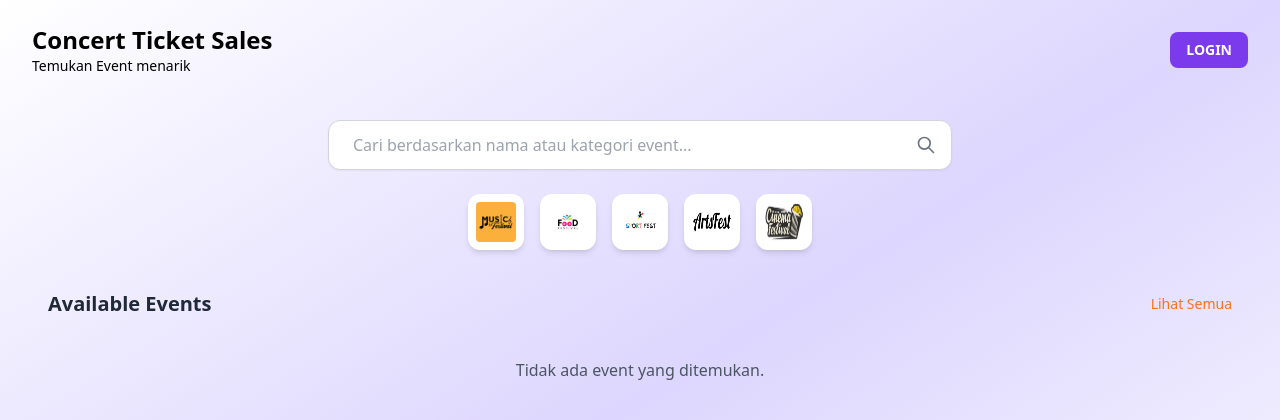
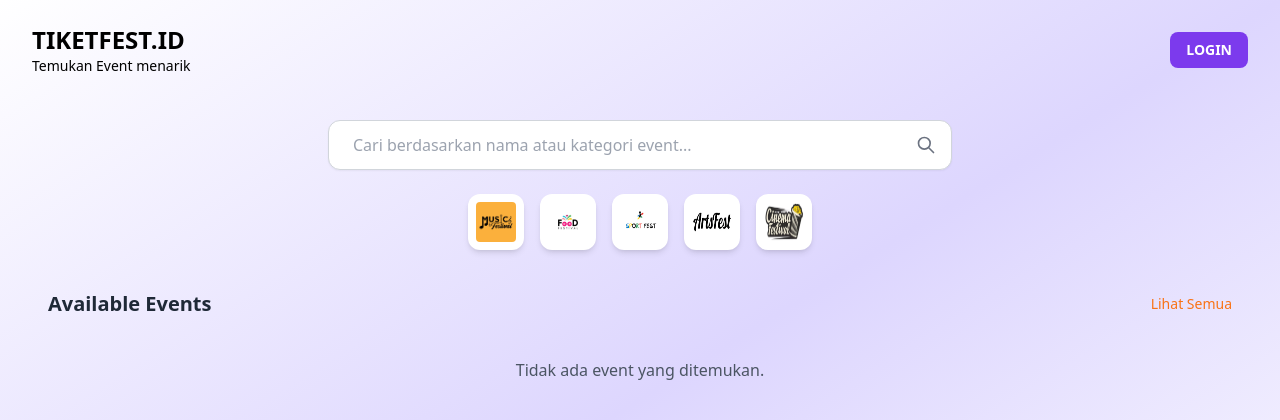
Before and after one commit to sanzzsky/vert2, a PHP site: page / in a window 1280 px wide. Shown: the top 420 px of the page. Run offline with PHP 8.4, Linux system fonts and the light colour scheme; data that the repository does not hold is empty; style sheets or scripts are compiled from the project's sources; some libraries are stand-ins or nearby versions.

Commit message:
ubah nama web jadi TIKETFEST.ID

```diff
--- a/tiket/index.php
+++ b/tiket/index.php
@@ -42,7 +42,7 @@ $tickets = $stmt->fetchAll(PDO::FETCH_ASSOC);
 
     <header class="flex justify-between items-center px-8 py-6">
         <div>
-            <h2 class="text-2xl font-bold text-black">Concert Ticket Sales</h2>
+            <h1 class="text-2xl font-bold text-black">TIKETFEST.ID</h1>
             <p class="text-sm text-black">Temukan Event menarik</p>
         </div>
         <nav class="flex items-center gap-6">
--- a/tiket/php/purchase.php
+++ b/tiket/php/purchase.php
@@ -88,7 +88,7 @@ function formatRupiah($number) {
                     <div class="w-10 h-10 bg-gradient-to-r from-primary to-secondary rounded-full flex items-center justify-center">
                         <i class="fas fa-ticket-alt text-white text-lg"></i>
                     </div>
-                    <h1 class="text-2xl font-bold text-gray-800">TicketPro</h1>
+                    <h1 class="text-2xl font-bold text-gray-800">TICKETFEST.ID</h1>
                 </div>
                 <div class="flex items-center space-x-4">
                     <div class="hidden md:flex items-center space-x-2 text-gray-600">
```
